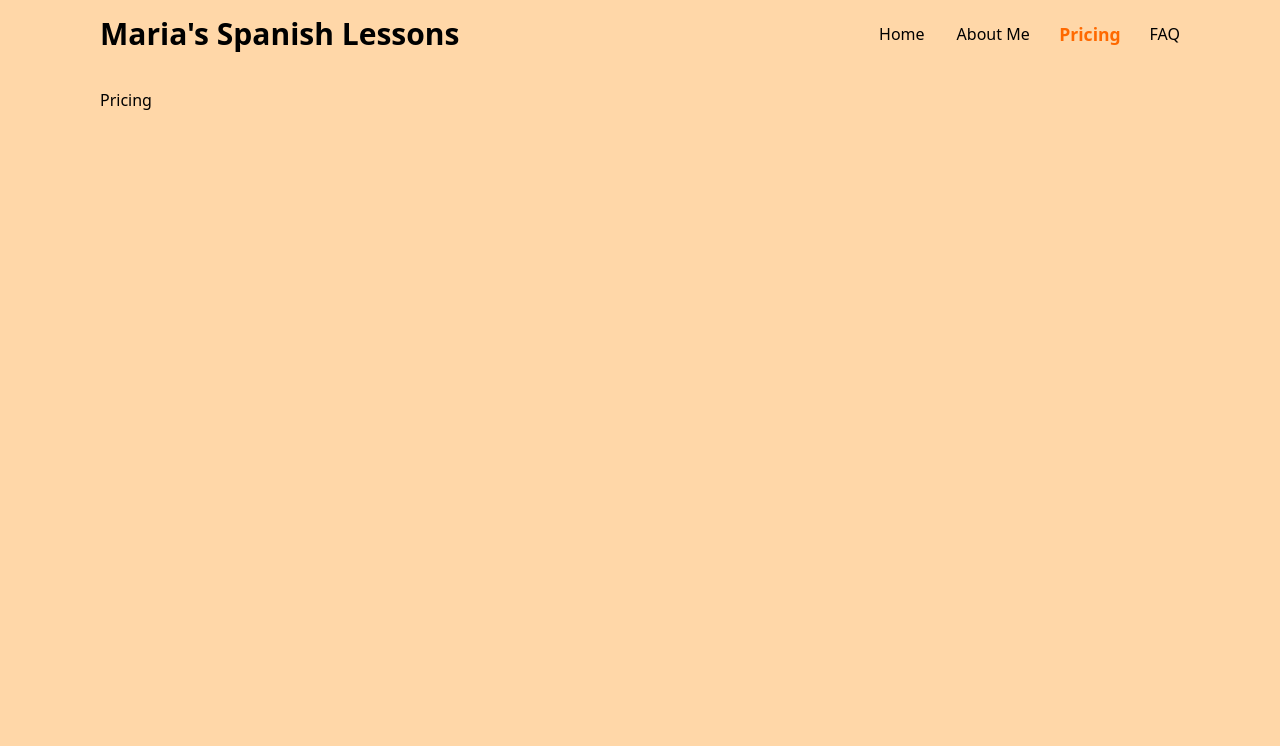
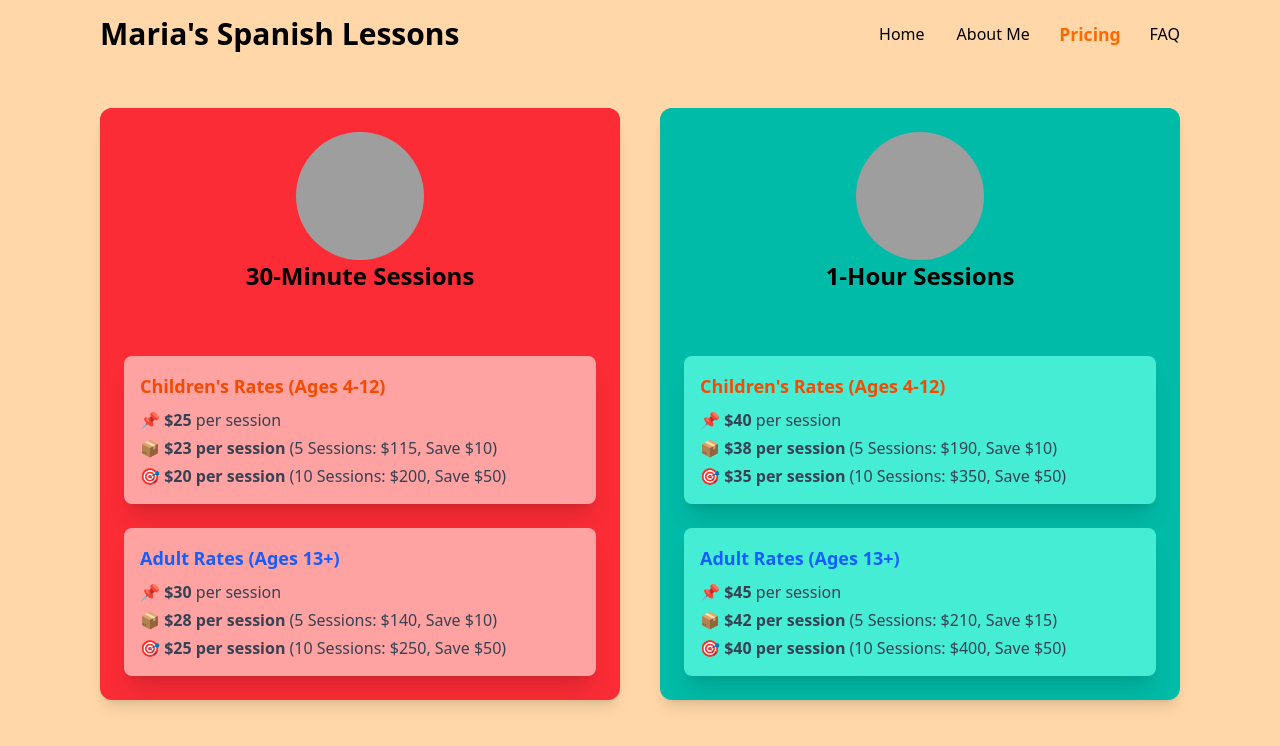
Before and after one commit to moimigueldev/marias_spanish_site, a Vue app: page /pricing in a window 1280 px wide. Shown: the top 746 px of the page. Built offline with nearby package versions, Linux system fonts and the light colour scheme; grey boxes are pictures that could not be loaded.

Commit message:
created pricing page

```diff
--- a/src/App.vue
+++ b/src/App.vue
@@ -4,8 +4,6 @@ import TheNav from './components/TheNav.vue'
 </script>
 
 <template>
-
-
   <div class="space-y-5 mx-5 md:px-10 lg:px-20 pb-30">
     <TheNav />
     <RouterView />
--- a/src/views/PricingView.vue
+++ b/src/views/PricingView.vue
@@ -1,7 +1,100 @@
-<script setup>
-console.log('Pricing')
-</script>
+<template>
+  <div class="flex flex-col lg:flex-row gap-10 mt-10">
+    <!-- <img src="@/assets/mexican_banner.png" alt="mexican banner" class="fixed w-full left-0 rotate-180 bottom-0 z-[-1]" -->
+    <!-- loading="eager" fetchpriority="high" /> -->
+    <!-- 30-Minute Sessions Card -->
+    <div class="w-full lg:w-2/4 bg-red-500 rounded-xl shadow-lg overflow-hidden">
+      <!-- <img src="@/assets/bird.png" alt="Spanish Lessons" class="w-full h-40 object-cover"> -->
+      <!-- 30-Minute Sessions Card -->
+      <div class="bg-red-500 rounded-xl mx-auto overflow-hidden p-6">
+        <img
+          src="@/assets/bird.png"
+          alt="Spanish Lessons"
+          class="w-32 h-32 rounded-full mx-auto object-cover"
+          loading="eager"
+          fetchpriority="high"
+        />
+        <p class="text-2xl font-bold text-center">30-Minute Sessions</p>
+      </div>
 
-<template>
-  <div>Pricing</div>
+      <div class="p-6">
+        <div class="mt-4 space-y-6">
+          <!-- Children's Pricing -->
+          <div class="p-4 bg-red-300 rounded-lg shadow-xl">
+            <p class="text-lg font-semibold text-orange-600">Children's Rates (Ages 4-12)</p>
+            <ul class="mt-2 text-gray-700 space-y-1">
+              <li>📌 <span class="font-bold">$25</span> per session</li>
+              <li>
+                📦 <span class="font-bold">$23 per session</span> (5 Sessions: $115, Save $10)
+              </li>
+              <li>
+                🎯 <span class="font-bold">$20 per session</span> (10 Sessions: $200, Save $50)
+              </li>
+            </ul>
+          </div>
+
+          <!-- Adult Pricing -->
+          <div class="p-4 bg-red-300 rounded-lg shadow-xl">
+            <p class="text-lg font-semibold text-blue-600">Adult Rates (Ages 13+)</p>
+            <ul class="mt-2 text-gray-700 space-y-1">
+              <li>📌 <span class="font-bold">$30</span> per session</li>
+              <li>
+                📦 <span class="font-bold">$28 per session</span> (5 Sessions: $140, Save $10)
+              </li>
+              <li>
+                🎯 <span class="font-bold">$25 per session</span> (10 Sessions: $250, Save $50)
+              </li>
+            </ul>
+          </div>
+        </div>
+      </div>
+    </div>
+
+    <!-- 1-Hour Sessions Card -->
+    <div class="w-full lg:w-2/4 bg-teal-500 rounded-xl shadow-lg overflow-hidden">
+      <!-- <img src="@/assets/mask.png" alt="Spanish Lessons" class="w-full h-40 object-cover"> -->
+      <div class="bg-teal-500 rounded-xl mx-auto overflow-hidden p-6">
+        <img
+          src="@/assets/mask.png"
+          alt="Spanish Lessons"
+          class="w-32 h-32 rounded-full mx-auto object-cover"
+          loading="eager"
+          fetchpriority="high"
+        />
+        <p class="text-2xl font-bold text-center">1-Hour Sessions</p>
+      </div>
+
+      <div class="p-6">
+        <div class="mt-4 space-y-6">
+          <!-- Children's Pricing -->
+          <div class="p-4 bg-teal-300 rounded-lg shadow-xl">
+            <p class="text-lg font-semibold text-orange-600">Children's Rates (Ages 4-12)</p>
+            <ul class="mt-2 text-gray-700 space-y-1">
+              <li>📌 <span class="font-bold">$40</span> per session</li>
+              <li>
+                📦 <span class="font-bold">$38 per session</span> (5 Sessions: $190, Save $10)
+              </li>
+              <li>
+                🎯 <span class="font-bold">$35 per session</span> (10 Sessions: $350, Save $50)
+              </li>
+            </ul>
+          </div>
+
+          <!-- Adult Pricing -->
+          <div class="p-4 bg-teal-300 rounded-lg shadow-xl">
+            <p class="text-lg font-semibold text-blue-600">Adult Rates (Ages 13+)</p>
+            <ul class="mt-2 text-gray-700 space-y-1">
+              <li>📌 <span class="font-bold">$45</span> per session</li>
+              <li>
+                📦 <span class="font-bold">$42 per session</span> (5 Sessions: $210, Save $15)
+              </li>
+              <li>
+                🎯 <span class="font-bold">$40 per session</span> (10 Sessions: $400, Save $50)
+              </li>
+            </ul>
+          </div>
+        </div>
+      </div>
+    </div>
+  </div>
 </template>
```
Also changed, not shown: src/components/TheIntro.vue (+21 -10 lines), src/components/TheNav.vue (+52 -18 lines), src/views/AboutView.vue (+29 -9 lines), src/views/FAQView.vue (+7 -2 lines), 2 other files (tests, documents, lock files or other folders).
